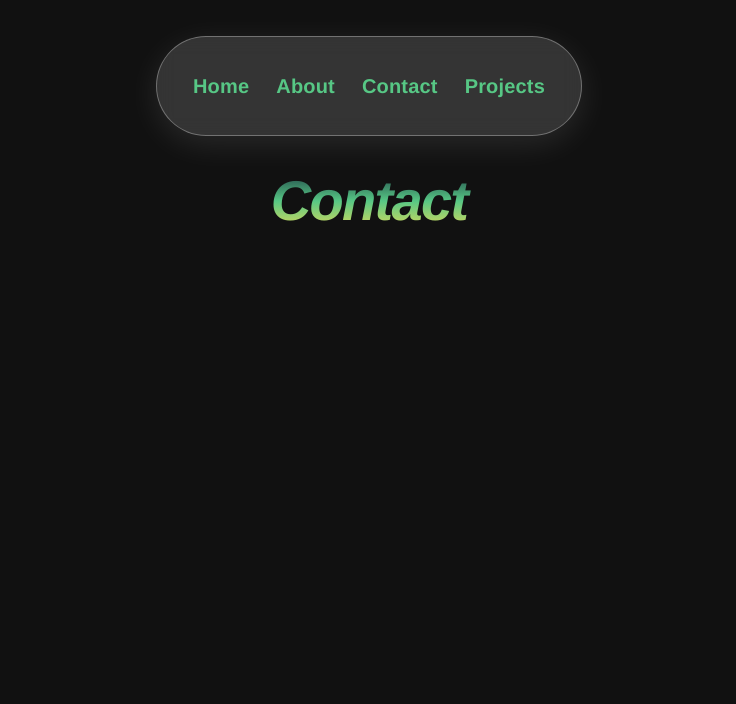
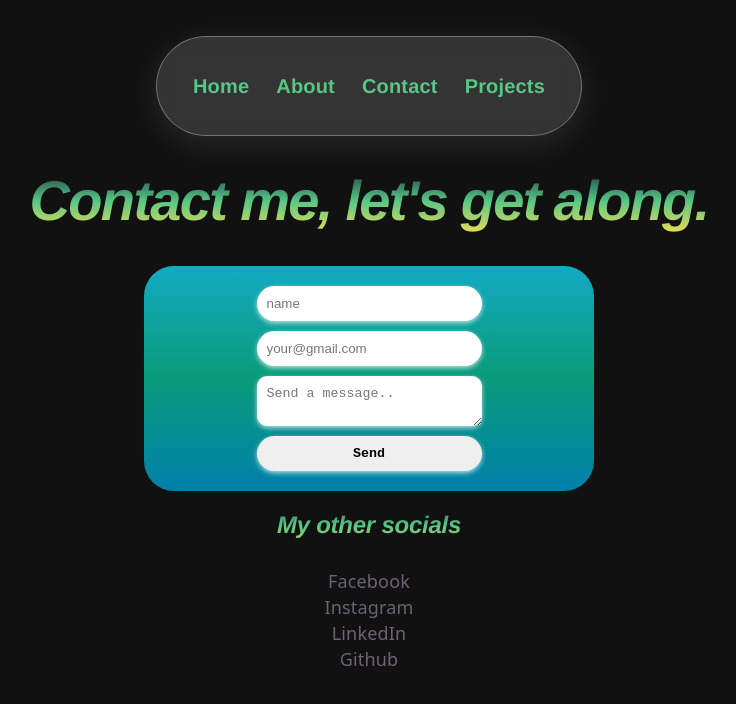
Before and after one commit to james-sed/my-portfolio, a React (Vite) app: page /contact in a window 1280 px wide. Shown: the top 704 px of the page, without its empty margins (271-1007 px from the left). Built offline with nearby package versions, Linux system fonts and the light colour scheme.

Commit message:
Feat: added form conact

```diff
--- a/src/App.css
+++ b/src/App.css
@@ -278,7 +278,12 @@
   font-weight: 600;
   padding: 0.4rem 0.9rem;
   border-radius: 20px;
+}
 
+.skills-list li:hover{
+  transition: 0.8s;
+  background-color: #FFFFFF;
+  color: black;
 }
 
 .headers-about{
@@ -288,3 +293,56 @@
   color: #13a0c4;
   font-style: italic;
 }
+
+.userName-box,
+.userEmail-box,
+.userMessage-box,
+.submit-btn{
+  padding: 10px;
+  border-radius: 20px;
+  border-style: none;
+  box-shadow: 0 2px 5px rgba(255, 255, 255, 0.719);
+  margin: 0 auto;
+  box-sizing: border-box;
+  width: 50%;
+}
+
+.userMessage-box{
+  border-radius: 10px;
+  padding-right: 10px;
+}
+
+.input-boxes{
+  display: flex;
+  flex-direction: column;
+  gap: 10px;
+  background: linear-gradient(180deg, #14AAC4 0%, #099C7A 49%, #0080AB 100%);
+  padding-top: 20px;
+  padding-bottom: 20px;
+  border-radius: 30px;
+  max-width: 450px;
+  margin: 0 auto;
+}
+
+.submit-btn{
+  font-weight: bold;
+  font-family: 'Courier New', Courier, monospace;
+}
+
+.submit-btn:hover{
+  background-color: #008554;
+  transition: 0.5s;
+  color: #FFFFFF;
+  cursor: pointer;
+}
+
+.submit-btn:active{
+  transition: 0.1s;
+  background-color: #FFFFFF;
+}
+
+.form-container {
+  max-width: 500px;
+  margin: 2rem auto;
+  text-align: center;
+}
--- a/src/App.jsx
+++ b/src/App.jsx
@@ -1,7 +1,4 @@
 import { useState } from 'react'
-import reactLogo from './assets/react.svg'
-import viteLogo from './assets/vite.svg'
-import heroImg from './assets/hero.png'
 import { Routes, Route } from 'react-router-dom'
 import Navbar from './components/Navbar'
 import Home from './pages/Home'
--- a/src/pages/Contact.jsx
+++ b/src/pages/Contact.jsx
@@ -1,3 +1,57 @@
+import { useState } from "react"
+
 export default function Contact() {
-    return <h1 className="header-landing">Contact</h1>
+    const [form, setForm] = useState({ userName: '', userEmail: '', userMessage: '' })
+    const [submitted, setSubmitted] = useState(false)
+
+    const handleChange = (e) =>
+        setForm({ ...form, [e.target.name]: e.target.value })
+
+    const handleSubmit = (e) => {
+    e.preventDefault()
+    setSubmitted(true)
+    }
+
+    if (submitted) {
+        return <p>Thanks, {form.userName}!</p>
+    }
+    return (
+        <div form-container>
+            <h1 className="header-landing">Contact me, let's get along.</h1>
+            <form onSubmit={handleSubmit}>
+            <div className="input-boxes">
+                <input className="userName-box"
+            name="userName"
+            value={form.name}
+            onChange={handleChange}
+            placeholder="name"
+            required />
+
+            <input className="userEmail-box"
+            name="userEmail"
+            type="email"
+            value={form.email}
+            onChange={handleChange}
+            placeholder="your@gmail.com"
+            required />
+
+            <textarea className="userMessage-box"
+            name="userMessage"
+            value={form.message}
+            onChange={handleChange}
+            placeholder="Send a message.."
+            required />
+
+            <button className="submit-btn" type="submit">Send</button>
+            </div>
+        </form>
+         <h2 className="header-landing">My other socials</h2>
+         <div className="icon-container">
+            <p>Facebook</p>
+            <p>Instagram</p>
+            <p>LinkedIn</p>
+            <p>Github</p>
+         </div>
+        </div>
+)
 }
```
